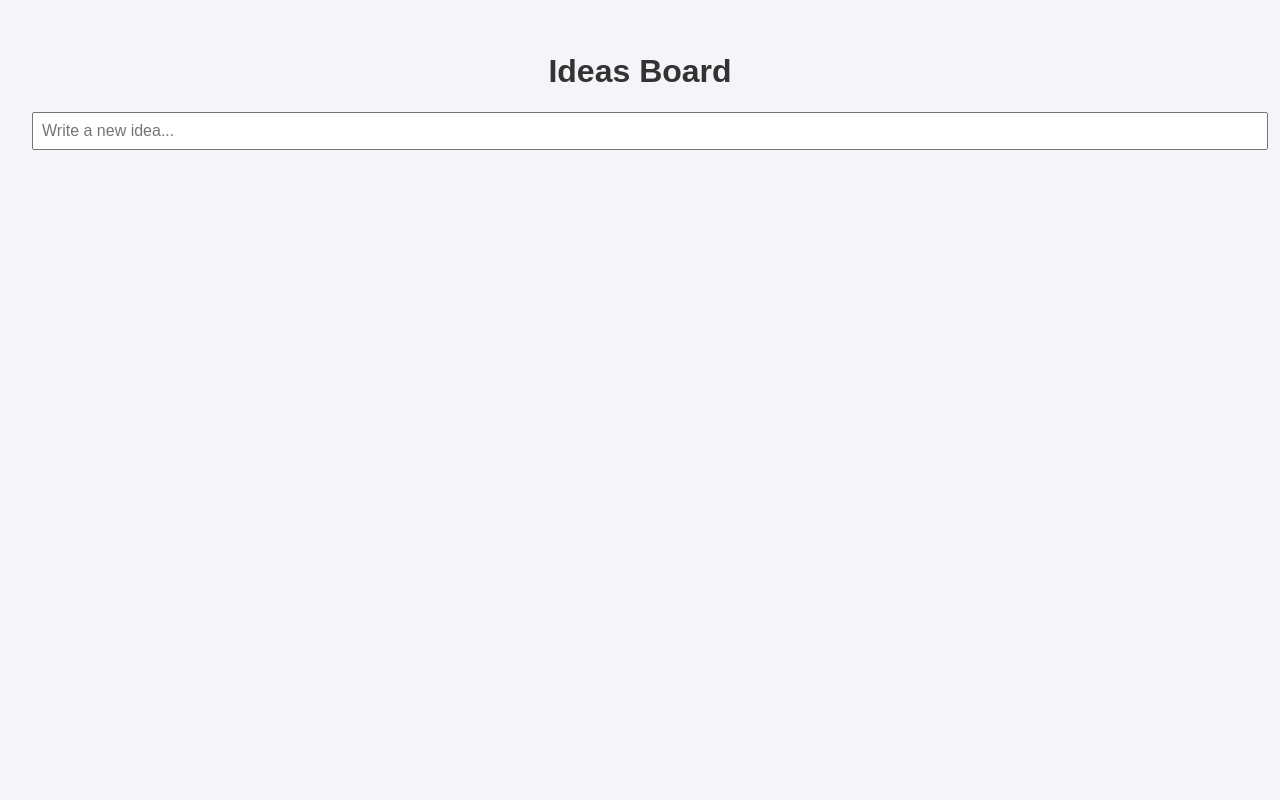
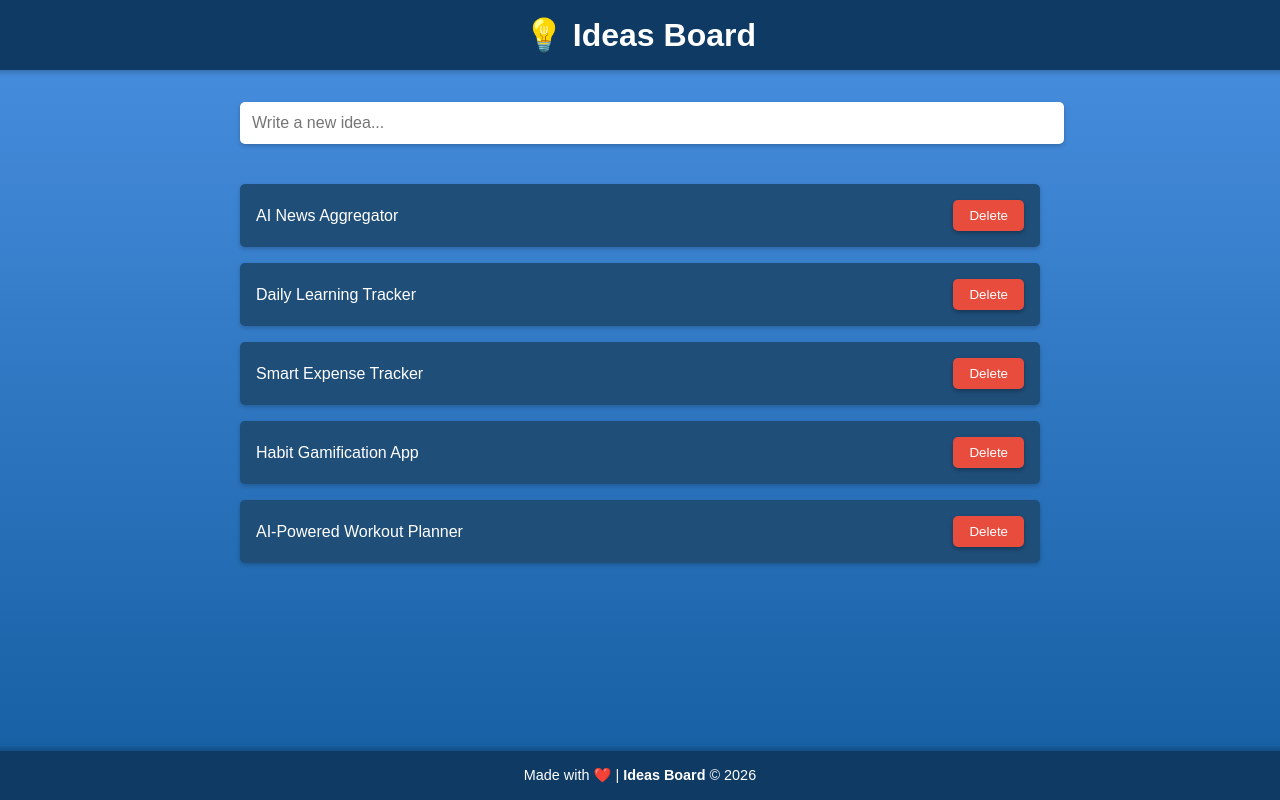
Before and after one commit to pntrigoAI/ideas-board-project, a plain HTML site: page index.html in a window 1280 px wide. Drawn offline with Linux system fonts and the light colour scheme.

Commit message:
Updated layout and pre-populated ideas

```diff
--- a/index.html
+++ b/index.html
@@ -8,58 +8,105 @@
         body {
             font-family: Arial, sans-serif;
             margin: 0;
+            padding: 0;
+            background: linear-gradient(to bottom, #4A90E2, #145DA0);
+            color: #fff;
+            display: flex;
+            flex-direction: column;
+            align-items: center;
+            min-height: 100vh;
+        }
+        header {
+            background-color: #0E3A63;
+            padding: 1rem;
+            width: 100%;
+            text-align: center;
+            box-shadow: 0px 3px 5px rgba(0,0,0,0.2);
+        }
+        header h1 {
+            margin: 0;
+            font-size: 2rem;
+        }
+        #main-container {
+            flex: 1;
             padding: 2rem;
-            background-color: #f4f4f9;
-        }
-        h1 {
-            text-align: center;
-            color: #333;
+            width: 90%;
+            max-width: 800px;
         }
         #ideaInput {
             width: 100%;
-            padding: 0.5rem;
+            padding: 0.75rem;
             font-size: 1rem;
-            margin-bottom: 1rem;
+            border: none;
+            border-radius: 5px;
+            margin-bottom: 1.5rem;
+            box-shadow: 0px 2px 4px rgba(0,0,0,0.2);
         }
-        #ideasList {
+        button {
+            cursor: pointer;
+            background-color: #FF6B6B;
+            border: none;
+            color: white;
+            padding: 0.5rem 1rem;
+            border-radius: 5px;
+            box-shadow: 0px 2px 4px rgba(0,0,0,0.3);
+        }
+        ul {
             list-style: none;
             padding: 0;
+            margin-top: 1rem;
         }
         .idea-item {
-            background: #fff;
-            margin: 0.5rem 0;
+            background: #1F4E79;
+            margin-bottom: 1rem;
             padding: 1rem;
             border-radius: 5px;
-            box-shadow: 0 2px 5px rgba(0,0,0,0.1);
             display: flex;
             justify-content: space-between;
             align-items: center;
+            box-shadow: 0px 2px 4px rgba(0,0,0,0.2);
         }
         .idea-item button {
-            background: #ff4d4d;
-            border: none;
-            color: white;
-            padding: 0.5rem;
-            border-radius: 5px;
-            cursor: pointer;
+            background-color: #E74C3C;
         }
-        .idea-item button:hover {
-            background: #ff1a1a;
+        footer {
+            background-color: #0E3A63;
+            padding: 1rem;
+            text-align: center;
+            width: 100%;
+            box-shadow: 0px -3px 5px rgba(0,0,0,0.2);
+        }
+        footer p {
+            margin: 0;
+            font-size: 0.9rem;
         }
     </style>
 </head>
 <body>
-    <h1>Ideas Board</h1>
-    <input id="ideaInput" type="text" placeholder="Write a new idea...">
-    <ul id="ideasList"></ul>
+    <header>
+        <h1>💡 Ideas Board</h1>
+    </header>
+    <div id="main-container">
+        <input id="ideaInput" type="text" placeholder="Write a new idea..." />
+        <ul id="ideasList">
+            <li class="idea-item">AI News Aggregator <button onclick="removeIdea(this)">Delete</button></li>
+            <li class="idea-item">Daily Learning Tracker <button onclick="removeIdea(this)">Delete</button></li>
+            <li class="idea-item">Smart Expense Tracker <button onclick="removeIdea(this)">Delete</button></li>
+            <li class="idea-item">Habit Gamification App <button onclick="removeIdea(this)">Delete</button></li>
+            <li class="idea-item">AI-Powered Workout Planner <button onclick="removeIdea(this)">Delete</button></li>
+        </ul>
+    </div>
+    <footer>
+        <p>Made with ❤️ | <strong>Ideas Board</strong> © 2026</p>
+    </footer>
 
     <script>
-        const ideaInput = document.getElementById('ideaInput');
-        const ideasList = document.getElementById('ideasList');
+        const ideaInput = document.getElementById("ideaInput");
+        const ideasList = document.getElementById("ideasList");
 
         function addIdea(content) {
-            const newIdea = document.createElement('li');
-            newIdea.className = 'idea-item';
+            const newIdea = document.createElement("li");
+            newIdea.className = "idea-item";
             newIdea.innerHTML = `${content} <button onclick="removeIdea(this)">Delete</button>`;
             ideasList.appendChild(newIdea);
         }
@@ -69,10 +116,10 @@
             ideasList.removeChild(ideaToRemove);
         }
 
-        ideaInput.addEventListener('keypress', (e) => {
-            if (e.key === 'Enter' && ideaInput.value.trim() !== '') {
+        ideaInput.addEventListener("keypress", (e) => {
+            if (e.key === "Enter" && ideaInput.value.trim() !== "") {
                 addIdea(ideaInput.value.trim());
-                ideaInput.value = '';
+                ideaInput.value = "";
             }
         });
     </script>
```
Also changed, not shown: 1 other file.
